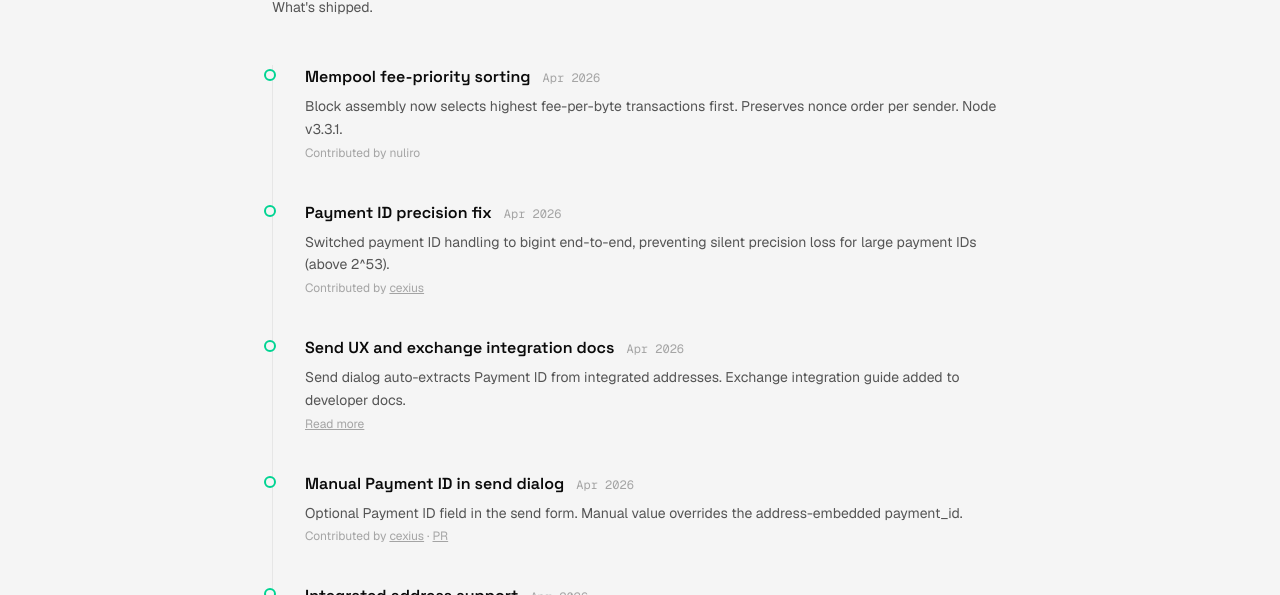
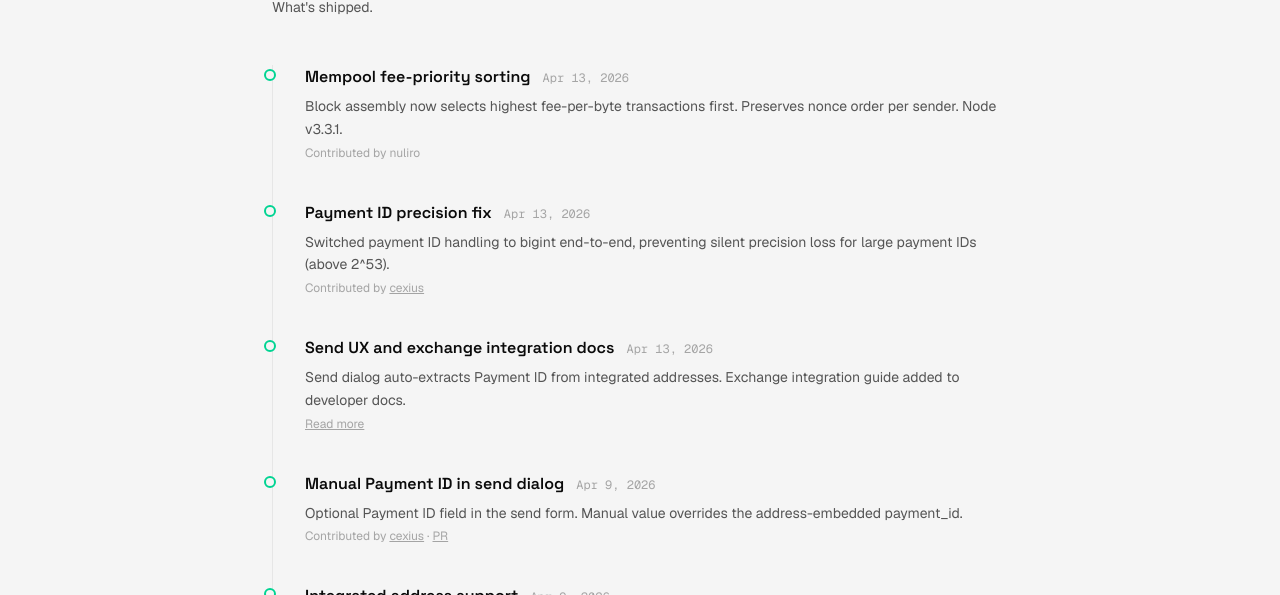
Before and after one commit to litedag-chain/litedag-web, a Next.js app in the folder apps/website/: page /changelog in a window 1280 px wide. Shown: the part 205-800 px from the top of the page. Built offline with nearby package versions, Linux system fonts and the light colour scheme.

Commit message:
fix: add specific dates to milestones, show day in changelog when available

```diff
--- a/apps/website/app/changelog/page.tsx
+++ b/apps/website/app/changelog/page.tsx
@@ -8,10 +8,12 @@ export const metadata: Metadata = {
 
 function formatDate(date?: string): string {
   if (!date) return ""
-  const [y, m] = date.split("-")
-  if (!m) return y!
+  const parts = date.split("-")
+  if (parts.length === 1) return parts[0]!
   const months = ["Jan", "Feb", "Mar", "Apr", "May", "Jun", "Jul", "Aug", "Sep", "Oct", "Nov", "Dec"]
-  return `${months[parseInt(m, 10) - 1]} ${y}`
+  const month = months[parseInt(parts[1]!, 10) - 1]
+  if (parts.length === 3) return `${month} ${parseInt(parts[2]!, 10)}, ${parts[0]}`
+  return `${month} ${parts[0]}`
 }
 
 export default function ChangelogPage() {
--- a/packages/shared/src/milestones.ts
+++ b/packages/shared/src/milestones.ts
@@ -95,31 +95,30 @@ export const milestones: Milestone[] = [
   },
   {
     title: "Mainnet launch",
-    date: "2026-04",
+    date: "2026-04-01",
     status: "done",
     major: true,
     description: "20 LDG/block, 1 LDG tail emission, 311.7M max supply. PoS active with delegate staking.",
   },
   {
     title: "Integrated address support",
-    date: "2026-04",
+    date: "2026-04-09",
     status: "done",
     apps: ["wallet"],
     description: "Fixed payment_id handling — CEX deposits are now properly identifiable. Verified against Go implementation with 40 cross-language test vectors.",
   },
   {
     title: "Manual Payment ID in send dialog",
-    date: "2026-04",
+    date: "2026-04-09",
     status: "done",
     apps: ["wallet"],
     description: "Optional Payment ID field in the send form. Manual value overrides the address-embedded payment_id.",
     credit: { name: "cexius", url: "https://github.com/cexius" },
     pr: "https://github.com/litedag-chain/litedag-web/pull/1",
   },
-
   {
     title: "Send UX and exchange integration docs",
-    date: "2026-04",
+    date: "2026-04-13",
     status: "done",
     apps: ["wallet", "website"],
     description: "Send dialog auto-extracts Payment ID from integrated addresses. Exchange integration guide added to developer docs.",
@@ -127,7 +126,7 @@ export const milestones: Milestone[] = [
   },
   {
     title: "Payment ID precision fix",
-    date: "2026-04",
+    date: "2026-04-13",
     status: "done",
     apps: ["wallet"],
     description: "Switched payment ID handling to bigint end-to-end, preventing silent precision loss for large payment IDs (above 2^53).",
@@ -135,7 +134,7 @@ export const milestones: Milestone[] = [
   },
   {
     title: "Mempool fee-priority sorting",
-    date: "2026-04",
+    date: "2026-04-13",
     status: "done",
     major: true,
     description: "Block assembly now selects highest fee-per-byte transactions first. Preserves nonce order per sender. Node v3.3.1.",
```
